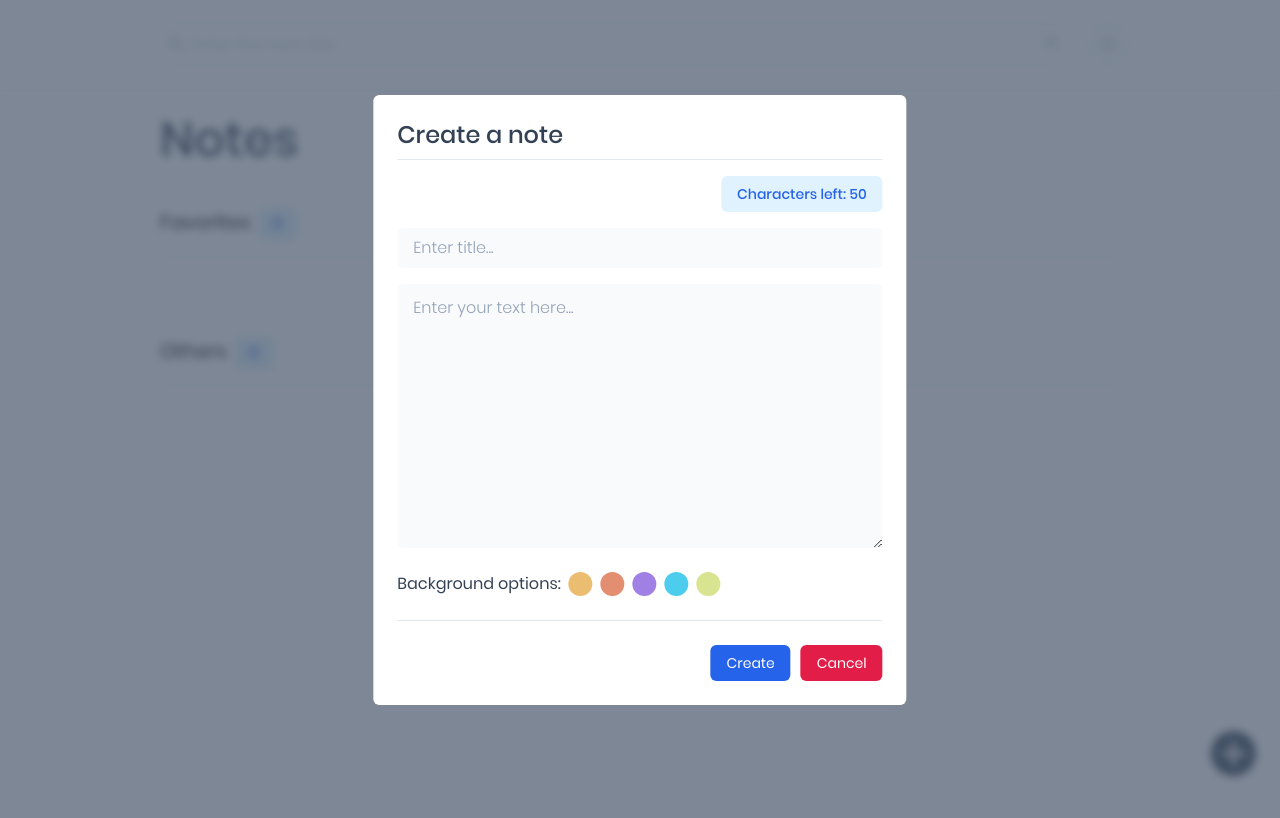
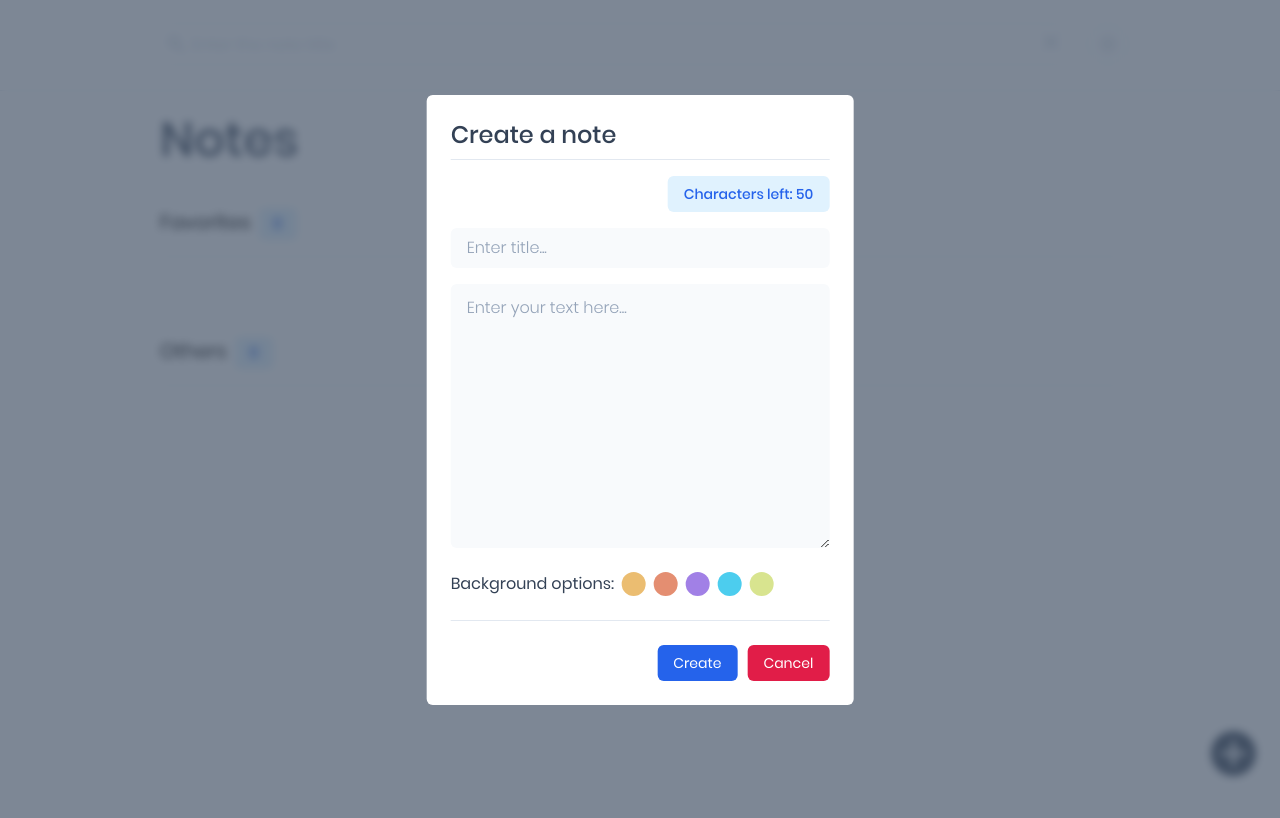
Before and after one commit to fnurrahmah125/personal_project, a React (Vite) app in the folder notes-app/: page / in a window 1280 px wide. Both pictures are taken after a click on the button 1233 px from the left and 753 px from the top of the page. Shown: the top 818 px of the page. Built offline with nearby package versions, Linux system fonts and the light colour scheme.

Commit message:
💄 change form width

```diff
--- a/notes-app/src/components/form/FormWrapper.jsx
+++ b/notes-app/src/components/form/FormWrapper.jsx
@@ -2,7 +2,7 @@ function FormWrapper({ children }) {
   return (
     <div
       id="form-wrapper"
-      className="fixed top-1/2 left-1/2 z-30 -translate-x-2/4 -translate-y-2/4 bg-white text-slate-700 rounded-md p-4 w-11/12 md:w-9/12 lg:w-6/12 xl:w-5/12 lg:p-6 dark:bg-slate-900"
+      className="fixed top-1/2 left-1/2 z-30 -translate-x-2/4 -translate-y-2/4 bg-white text-slate-700 rounded-md p-4 w-11/12 md:w-9/12 lg:w-6/12 xl:w-4/12 lg:p-6 dark:bg-slate-900"
     >
       {children}
     </div>
```
